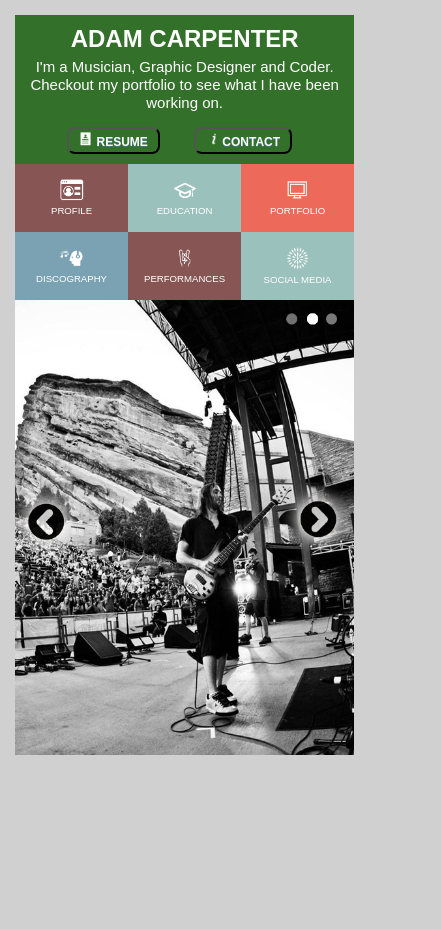
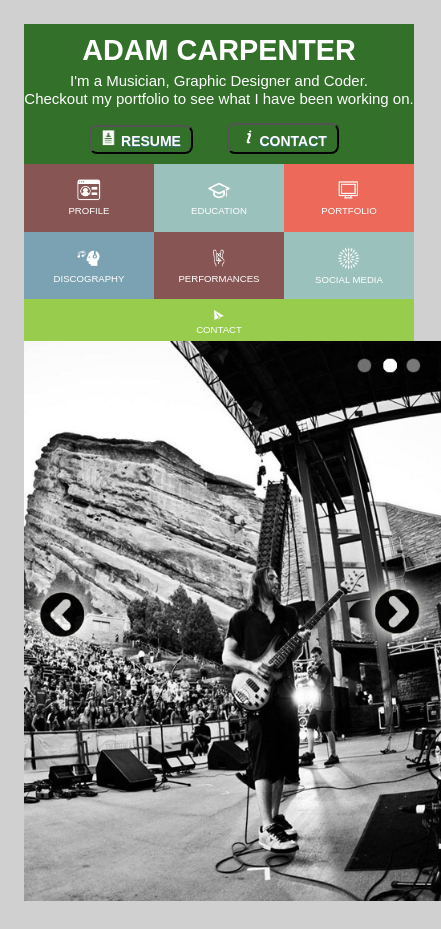
Before and after one commit to Adamj1232/ac-comp-challenge-1, a plain HTML site: page index.html in a window 390 px wide. Shown: the whole page, 441 px wide, since content can reach past the window. Before the commit the page ends 844 px from the top, so only its background shows below. Drawn offline with Linux system fonts and the light colour scheme.

Commit message:
large good, small bad

```diff
--- a/styles.css
+++ b/styles.css
@@ -2,30 +2,29 @@ body {
   display: flex;
   margin: 0px;
   background-color: #D0D0D0;
-  border: 15px solid #D0D0D0;
+  border: 24px solid #D0D0D0;
   font-family: sans-serif;
-  width:94.5vw;
-  height:95vh;
+  width:96.5vw;
+  height:790px;
   flex: 1;
 }
 
 h2 {
   font-size: 180%;
-  margin: 35px 0px 0px 30px;
+  margin: 45px 0px 0px 30px;
   color: #ffffff;
 }
 
 p {
   margin-left: 30px;
-  margin-bottom: 10px;
   color: #ffffff;
   line-height: 26px;
-  font-size: 100%;
+  font-size: 120%;
 }
 
 section {
-  width:46vw;
-  height: 87vh;
+  width:60%;
+  height: 100%;
   display: flex;
   flex-wrap: wrap;
   height: auto:
@@ -52,9 +51,9 @@ button {
 	cursor:pointer;
 	color:#ffffff;
 	font-family:Arial;
-	font-size:12px;
+	font-size:16px;
 	font-weight:bold;
-	padding:8px 25px;
+	padding:8px 30px;
 	text-decoration:none;
 	text-shadow:0px 1px 0px #3d768a;
 }
@@ -73,11 +72,11 @@ Button:active {
 }
 
 .resumeb {
-  width: 14px;
+  width: 16px;
 }
 
 .contactb {
-  width: 16px;
+  width: 20px;
 }
 
 .title-box {
@@ -97,13 +96,13 @@ Button:active {
 
 .photo {
   justify-content: flex-end;
-  width: 20vw;
-  height: 100vh;
+  width: 20%;
+  height: 100%;
 }
 
 .resize {
-  height:87vh;
-  width:42.5vw;
+  height:100%;
+  width:107%;
 }
 
 .image {
@@ -146,35 +145,26 @@ Button:active {
   background-color: #97CC4D;
 }
 
-@media screen and (max-width: 1080px) {
+@media screen and (max-width: 1050px) {
   body {
     height: 100vh;
-    width: 96.5vw;
+    width: 100vw;
   }
 
   section {
-    width:34vw;
-    height: 87vh;
+    width:47%;
+    height: 100%;
     display: flex;
     flex-wrap: wrap;
   }
 
   button {
-    padding: 9px 22px;
-  }
-
-  h2 {
-    margin-top: 20px;
+    padding: 9px 24px;
   }
 
   p {
     margin-bottom: 5px;
     margin-left: 10px;
-    margin-top: 10px;
-  }
-
-  button {
-    	padding:5px 20px;
   }
 
   .box {
@@ -190,29 +180,25 @@ Button:active {
   }
 
   .image {
-    width: 40px;
+    width: 55px;
   }
 
   .imageSet {
-    width: 20px;
+    width: 35px;
   }
 
   .imageSet2 {
-    width: 30px;
+    width: 45px;
   }
 
-  .resize {
-    height:87vh;
-    width:54vw;
-  }
-
-  .resume {
-    margin-left: 0px;
+  .photo {
+    width: 30vw;
+    height: 100%;
   }
 
 @media screen and (max-width: 900px) {
   section {
-    width: 87vw;
+    width: 100vw;
     flex-direction: row;
     height: auto;
   }
@@ -220,7 +206,6 @@ Button:active {
   body {
     flex-direction: column;
     height: auto;
-    width: 90vw;
   }
 
   figcaption {
@@ -246,13 +231,12 @@ Button:active {
     margin-bottom: 10px;
   }
 
-.resize {
-    height: auto;
-    width: 87vw;
-    }
+  img .resize {
+    height: 100px;
+  }
 
   .box {
-    width: 14.5vw;
+    width: 16.66vw;
     height: 10vh;
   }
 
@@ -333,7 +317,7 @@ Button:active {
   }
 }
 
-@media screen and (max-width: 680px) {
+@media screen and (max-width: 575px) {
   p {
     font-size: 15px;
     margin-bottom: 5px;
@@ -345,7 +329,6 @@ Button:active {
   h2 {
     margin-left: 0px;
     margin-top: 10px;
-    font-size: 24px;
   }
   figcaption {
     margin-top:0px;
@@ -354,7 +337,7 @@ Button:active {
   button {
     padding: 3px 10px;
     margin: 10px;
-    font-size: 12px;
+    font-size: 14px;
   }
   button.resume {
     margin-left: 0px;
@@ -364,7 +347,7 @@ Button:active {
     height: auto;
   }
   .box {
-    width: 29vw;
+    width: 33.333vw;
     height: 8vh;
   }
   .title-box {
@@ -373,7 +356,7 @@ Button:active {
   .box8 {
     width: 100vw;
     order:1;
-    height: 0px;
+    height: 5vh;
   }
 
   .image {
```
